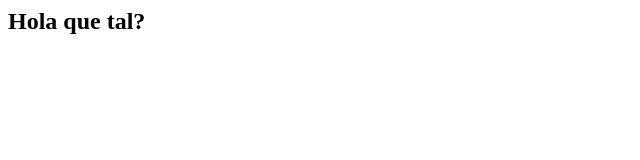
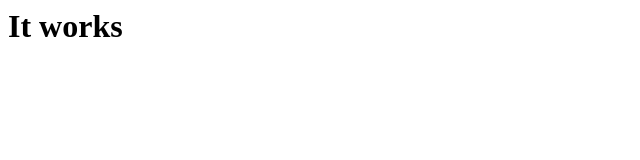
Before and after one commit to Deniz78y1966/practica6electiva2, a plain HTML site: page index.html in a window 1280 px wide. Shown: the whole page, without its empty margins (0-640 px from the left). Drawn offline with Linux system fonts and the light colour scheme.

Commit message:
index.html

```diff
--- a/index.html
+++ b/index.html
@@ -1 +1 @@
-<h2>Hola que tal?</h2>
+<h1>It works</h1>
```
